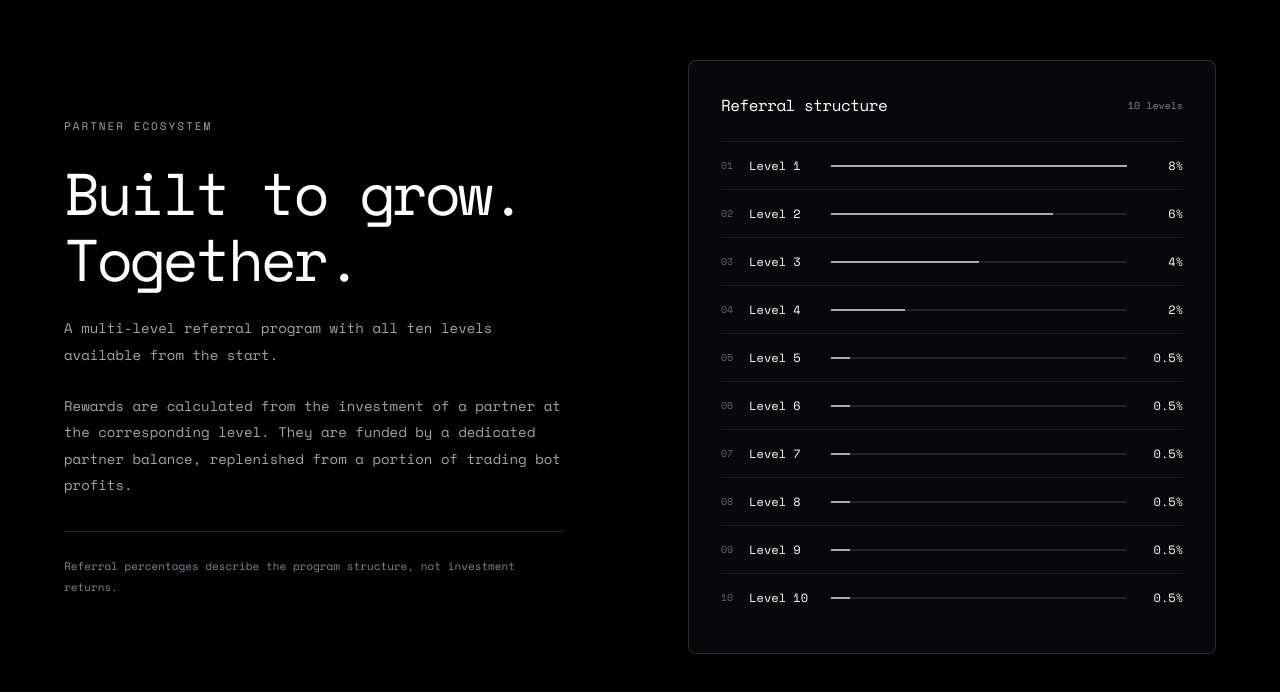
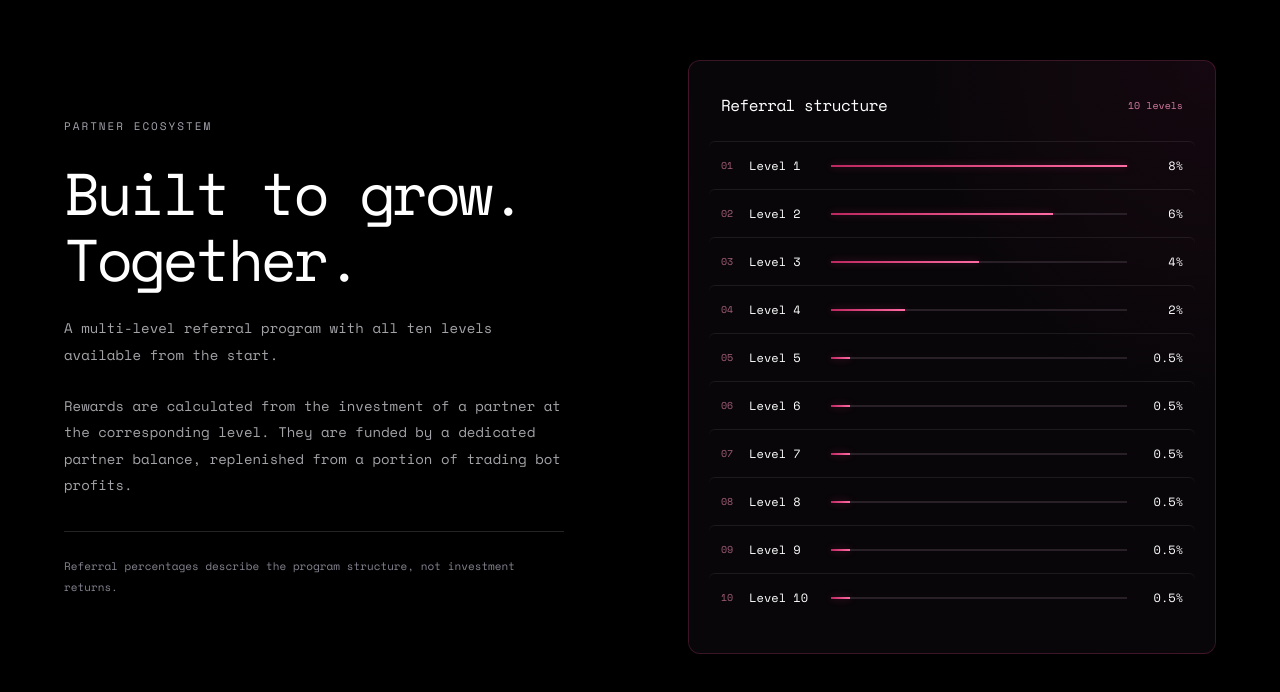
Before and after one commit to j86178758/polyrust-website, a React (Vite) app: page / in a window 1280 px wide. Shown: the part 4686-5378 px from the top of the page. Built offline with nearby package versions, Linux system fonts and the light colour scheme; a web font is replaced by a local one.

Commit message:
Polish referral levels table hover styling

```diff
--- a/src/site/styles.css
+++ b/src/site/styles.css
@@ -128,16 +128,20 @@ svg { display: block; }
 .partners-layout, .transparency-layout { display: grid; grid-template-columns: 1fr 1fr; gap: 96px; align-items: center; }
 .partner-copy > p, .transparency-copy > p { max-width: 500px; margin-top: 24px; }
 .partner-copy .partner-note, .transparency-copy .verification-note { font-size: 11px; color: #85838f; margin-top: 32px; padding-top: 24px; border-top: 1px solid var(--border); }
-.levels-card { padding: 32px; border: 1px solid var(--border); border-radius: 8px; background: #08080a; }
+.levels-card { padding: 32px; border: 1px solid rgba(212, 67, 126, .24); border-radius: 12px; background: radial-gradient(ellipse at 100% 0%, rgba(119, 21, 62, .12), transparent 42%), #080609; transition: border-color .25s ease, box-shadow .25s ease, background-color .25s ease; }
+.levels-card:hover { border-color: rgba(255, 65, 139, .62); box-shadow: 0 0 28px rgba(213, 31, 98, .12), inset 0 0 24px rgba(195, 28, 91, .045); }
 .levels-heading { display: flex; justify-content: space-between; align-items: center; gap: 16px; margin-bottom: 24px; }
 .levels-heading h3 { font-size: 16px; }
-.levels-heading > span { font-size: 10px; color: #85838f; white-space: nowrap; }
-.level-row { display: flex; align-items: center; gap: 16px; padding: 15px 0; border-top: 1px solid rgba(255,255,255,.08); }
-.level-num { font-size: 10px; color: #65636f; }
+.levels-heading > span { font-size: 10px; color: #d37b9e; white-space: nowrap; }
+.level-row { display: flex; align-items: center; gap: 16px; padding: 15px 12px; margin: 0 -12px; border-top: 1px solid rgba(255,255,255,.08); border-radius: 6px; transition: background .2s ease, border-color .2s ease, box-shadow .2s ease; }
+.level-row:hover { background: linear-gradient(90deg, rgba(224, 38, 108, .14), rgba(224, 38, 108, .035) 75%, transparent); border-top-color: rgba(255, 72, 142, .36); box-shadow: inset 2px 0 rgba(255, 72, 142, .8); }
+.level-num { font-size: 10px; color: #a15d78; transition: color .2s ease; }
 .level-name { font-size: 12px; width: 66px; }
-.level-track { height: 2px; background: #222126; flex: 1; }
-.level-track i { display: block; height: 100%; background: #aaa6b8; }
-.level-reward { width: 40px; text-align: right; font-size: 12px; }
+.level-track { height: 2px; background: #292027; flex: 1; transition: background .2s ease; }
+.level-track i { display: block; height: 100%; background: linear-gradient(90deg, #bd285f, #ff6ba4); box-shadow: 0 0 7px rgba(255, 63, 135, .34); transition: box-shadow .2s ease, filter .2s ease; }
+.level-reward { width: 40px; text-align: right; font-size: 12px; transition: color .2s ease; }
+.level-row:hover .level-num, .level-row:hover .level-reward { color: #ff83b3; }
+.level-row:hover .level-track i { filter: brightness(1.2); box-shadow: 0 0 10px rgba(255, 63, 135, .65); }
 .architecture-stack { display: grid; gap: 16px; }
 .architecture-layer { border: 1px solid var(--border); border-radius: 8px; padding: 24px 28px; background: #08080a; }
 .architecture-layer > span { font-size: 10px; color: #85838f; }
```
